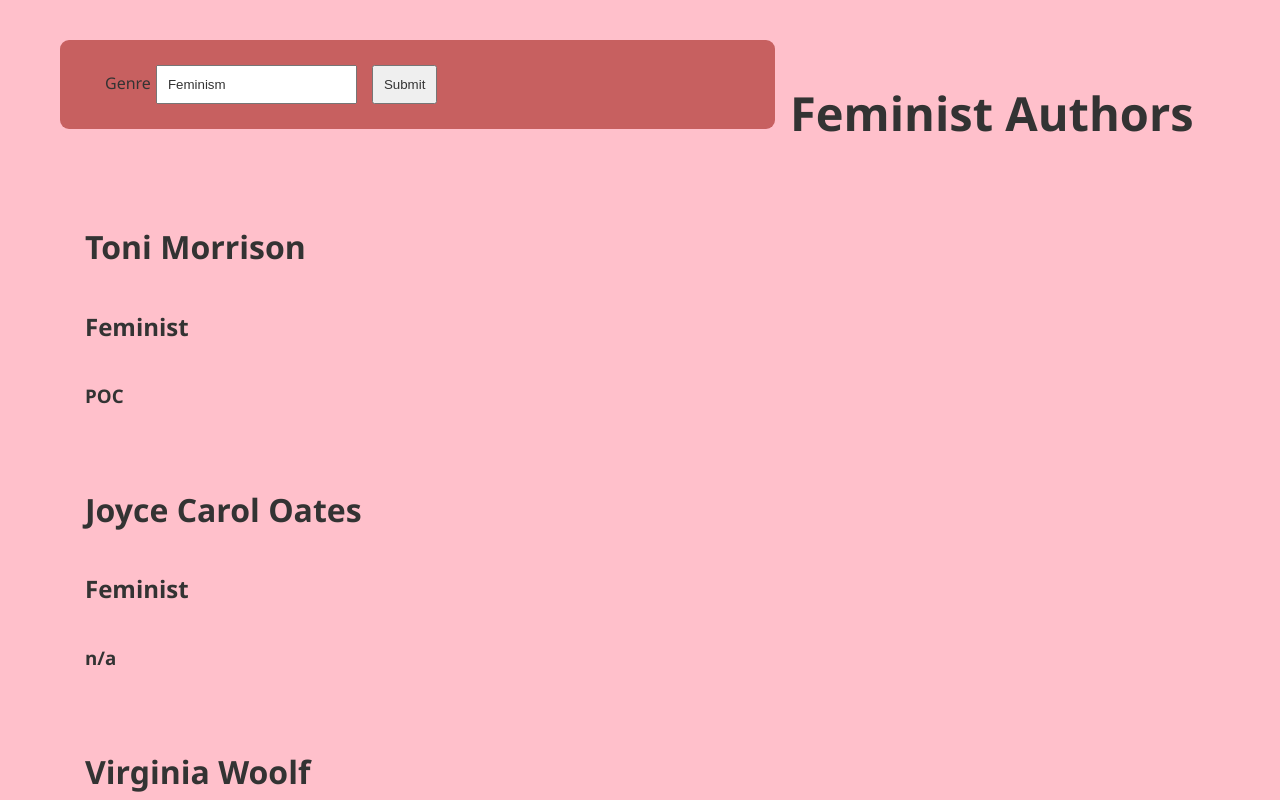
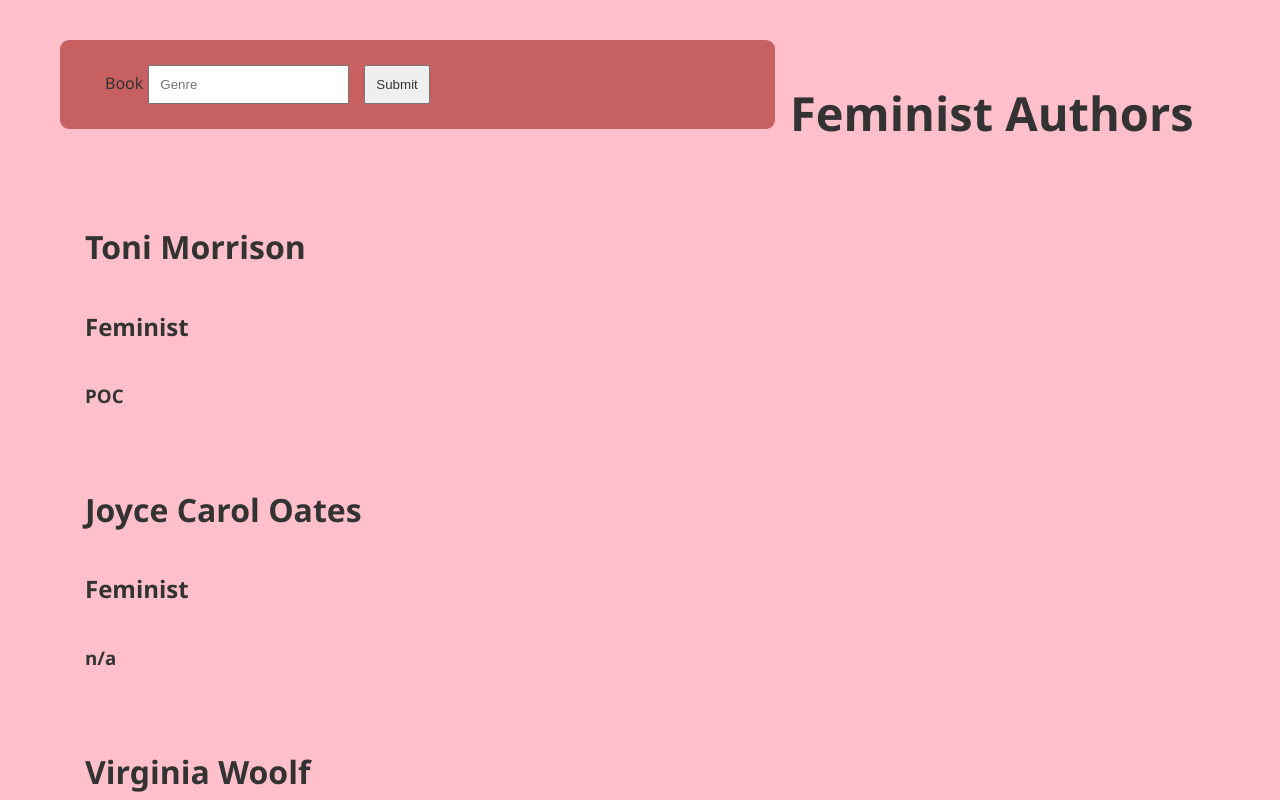
Before and after one commit to steph-crypt/book_finder, a React (Vite) app: page / in a window 1280 px wide. Shown: the top 800 px of the page. Built offline with nearby package versions, Linux system fonts and the light colour scheme.

Commit message:
Adds book and results component WIP

```diff
--- a/src/Author.jsx
+++ b/src/Author.jsx
@@ -1,6 +1,10 @@
 import React from "react";
 
 const Author = props => {
+     // let writer = "https://s1.ibtimes.com/sites/www.ibtimes.com/files/styles/full/public/2018/01/25/gettyimages-2673611.jpg";
+     //  if(image = true) {
+     //    writer = image[0]
+     //  }
   return (
     <div>
       <h1>{props.name}</h1>
--- /dev/null
+++ b/src/Book.jsx
@@ -0,0 +1,5 @@
+import React from "react";
+
+const Book = () =>
+ return (
+  )
--- a/src/SearchParams.jsx
+++ b/src/SearchParams.jsx
@@ -1,27 +1,29 @@
 import React, {useState} from "react";
 
 const SearchParams = () => {
-  const [genre, setGenre] = useState("Feminism");
+
+
   // const [author, setAuthor] = usestate([]);
   // const [intersectionality, setIntersectionality] = useSate("POC");
-  // const [books, setBooks] = useState([]);
-  const [apikey, setApikey] = useState("AIzaSyBxe49CrSJ07GE8xsGDKUAw2punWq04Cl4");
+  const [book, setBook] = useState([]);
+  // const [apikey, setApikey] = useState("AIzaSyBxe49CrSJ07GE8xsGDKUAw2punWq04Cl4");
 
   return (
     <div className="search params">
       <form>
         <label htmlFor="genre">
-        Genre
+        Book
           <input id="genre"
-          value={genre}
+          value={book}
           placeholder="Genre"
-          onChange={e => setGenre(e.target.value)}
+          onChange={e => setBook(e.target.value)}
           />
         </label>
         <button>Submit</button>
       </form>
     </div>
   );
+  setBook(book);
 };
 
 export default SearchParams;
```
Also changed, not shown: src/Results.jsx (added, +28 -0 lines).
